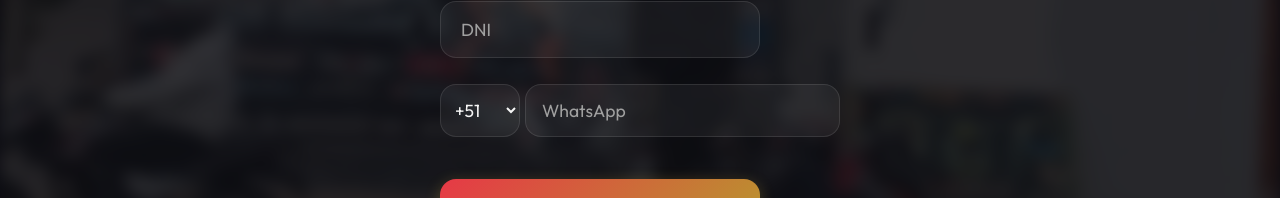
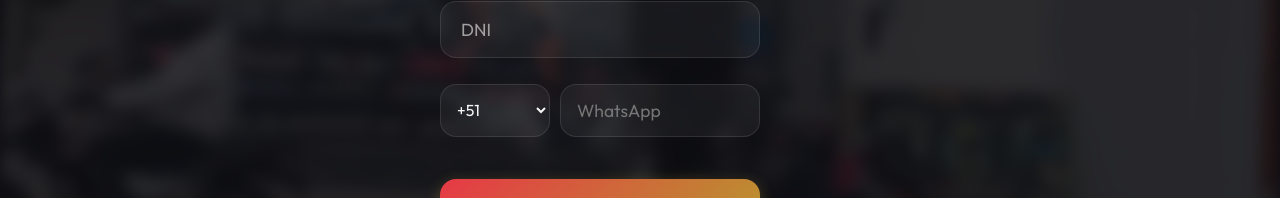
Before and after one commit to Gerardox1029/SportBikeAQP, a React (Vite) app in the folder frontend/: page / in a window 1280 px wide. Shown: the part 457-655 px from the top of the page. Built offline with nearby package versions, Linux system fonts and the light colour scheme.

Commit message:
Alinear campo WhatsApp: usar .country-selector y .country-select

```diff
--- a/frontend/src/pages/Home.jsx
+++ b/frontend/src/pages/Home.jsx
@@ -94,20 +94,20 @@ const Home = () => {
             setDni(soloNumeros.slice(0, 8));
           }}
         />
-        <div style={{ display: 'flex', gap: '5px' }}>
-          <select className="input-field" style={{ width: '80px', padding: '0 10px' }} defaultValue="+51">
+        <div className="country-selector">
+          <select className="country-select" defaultValue="+51">
             <option value="+51">+51</option>
             {/* Add more country codes if necessary */}
           </select>
           <input
             type="tel"
-            className="input-field phone-input"
+            className="phone-input"
             placeholder="WhatsApp"
             value={whatsapp}
             maxLength={15}
             onChange={(e) => setWhatsapp(e.target.value.replace(/[^0-9]/g, ''))}
             onKeyDown={(e) => e.key === 'Enter' && handleNext()}
-            style={{ flex: 1, minWidth: '0', maxWidth: 'none' }}
+            aria-label="WhatsApp"
           />
         </div>
         <button className="btn-primary mt-1" onClick={handleNext}>Siguiente</button>
```
